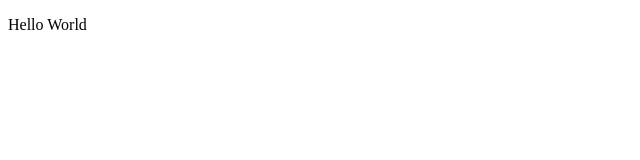
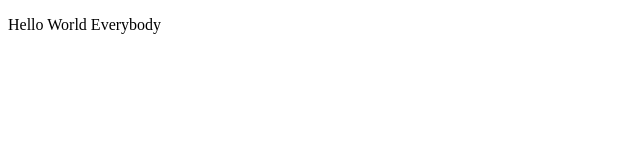
Before and after one commit to dimaSerebro/project, a plain HTML site: page index.html in a window 1280 px wide. Shown: the full height of the page, 0-640 px from the left. Drawn offline with Linux system fonts and the light colour scheme.

Commit message:
second commit

```diff
--- a/index.html
+++ b/index.html
@@ -8,7 +8,7 @@
 </head>
 <body>
 
-   <p>Hello World</p>
+   <p>Hello World Everybody</p>
 
 
    <script src="./js/script.js"></script>
```
